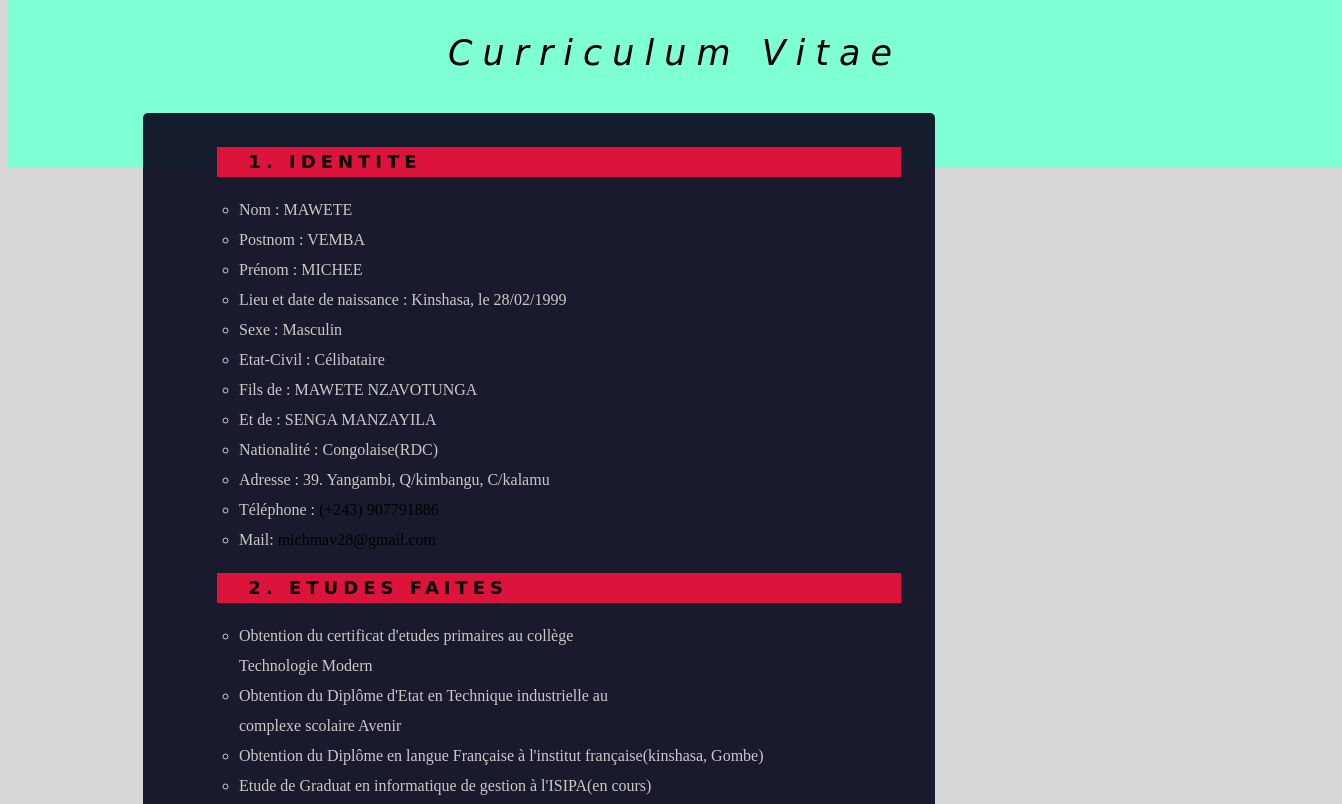
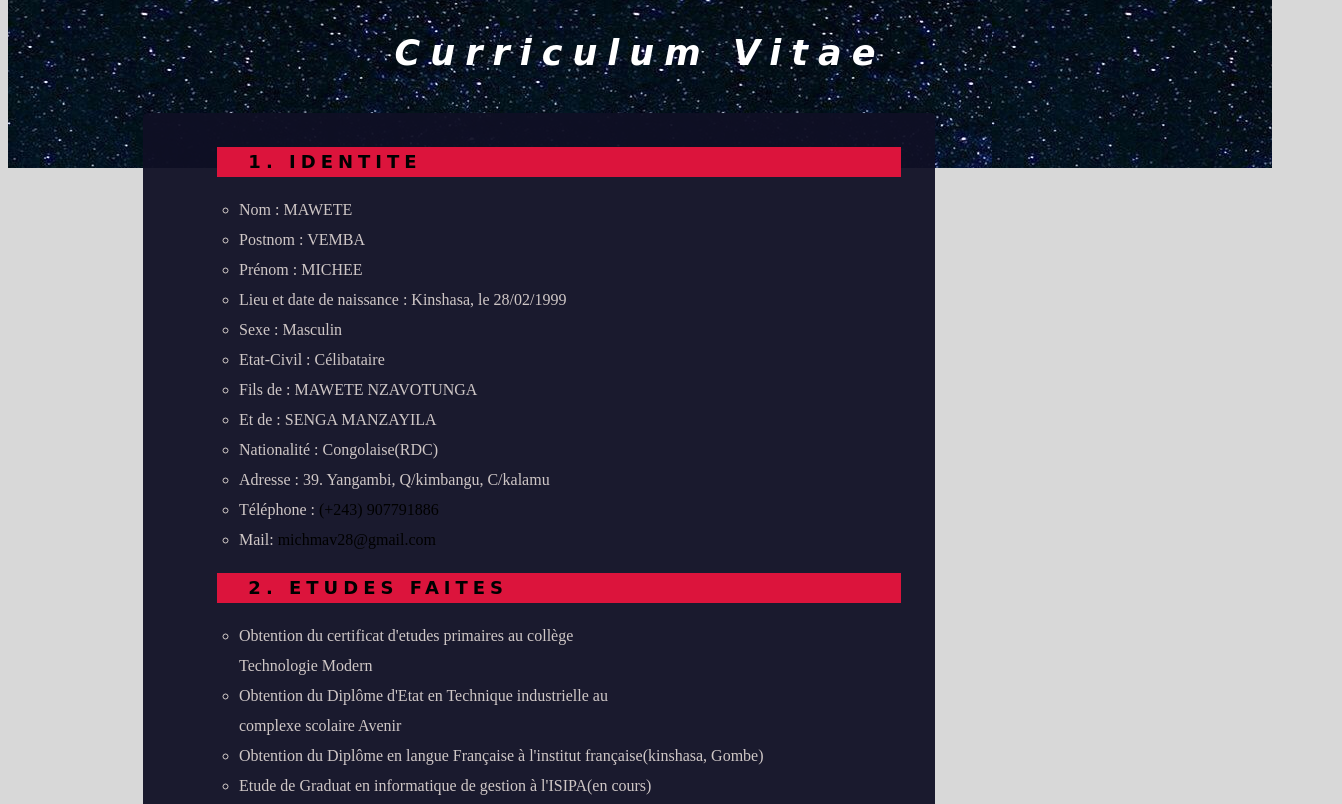
Before and after one commit to hakashimav/Cv2, a plain HTML site: page head.html in a window 1280 px wide. Shown: the top 804 px of the page, 1342 px wide, since content can reach past the window. Drawn offline with Linux system fonts and the light colour scheme.

Commit message:
feature content for cv page

```diff
--- a/style.css
+++ b/style.css
@@ -3,16 +3,17 @@ body{
 }
 header{
     display: block;
-    background-color: aquamarine;
+    background-image: url("head.jpg");
     font-family: cursive;
     font-style: italic;
     font-size: 35px;
     text-align: center;
-    width: 100%;
     height: 100px;
     margin-top: -10px;
     padding: 1em 1em;
     letter-spacing: 10px;
+    color: white;
+    font-weight: bold;
 }
 .bloc{
     display: block;
@@ -50,7 +51,7 @@ header{
 }
 .blo{
     display: block;
-    background-color: rgba(128, 128, 128, 0.328);
+    background-color: rgba(128, 128, 128, 0.144);
     border-radius: 10px;
     padding: 0em 3em;
 }
```
Also changed, not shown: head.jpg (added).
